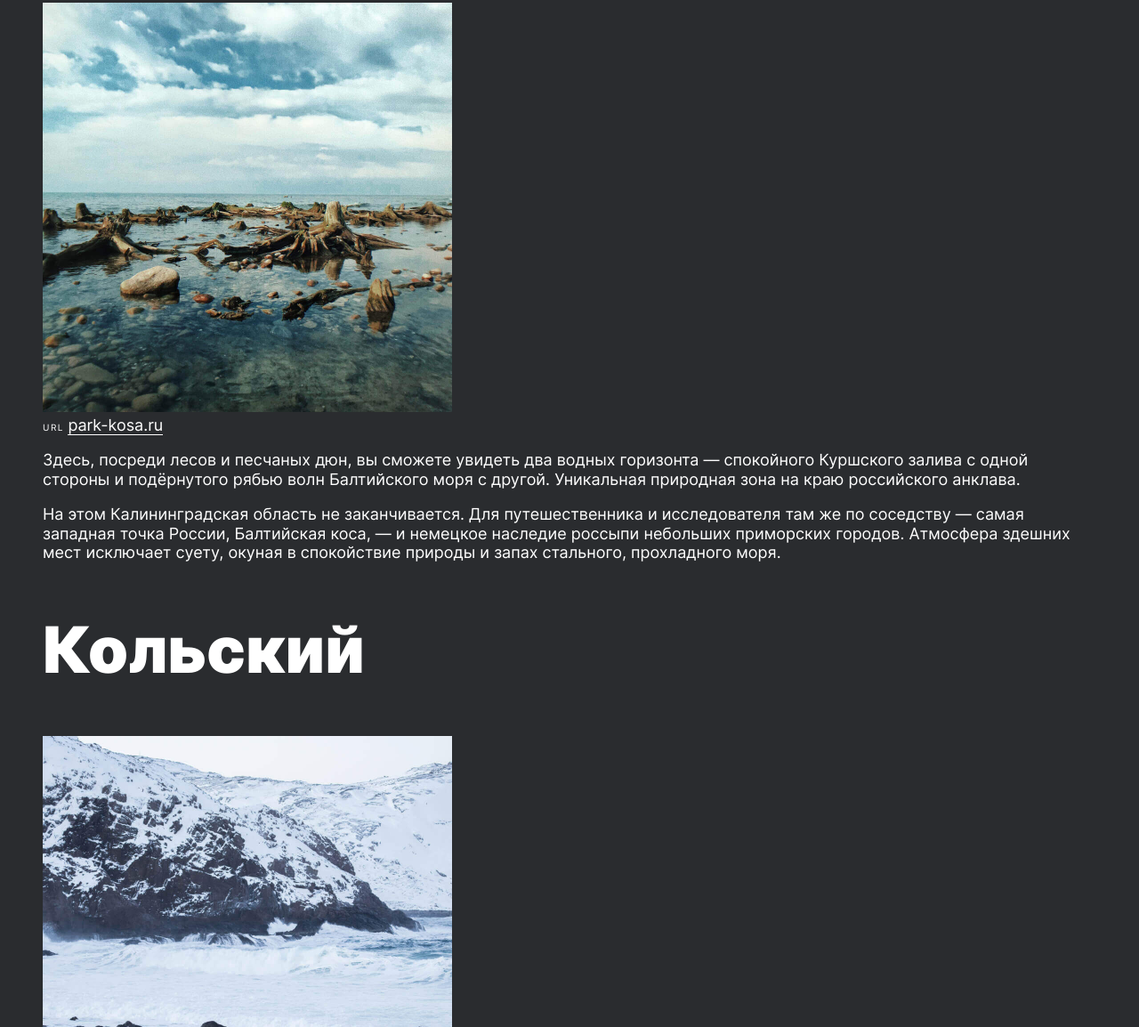
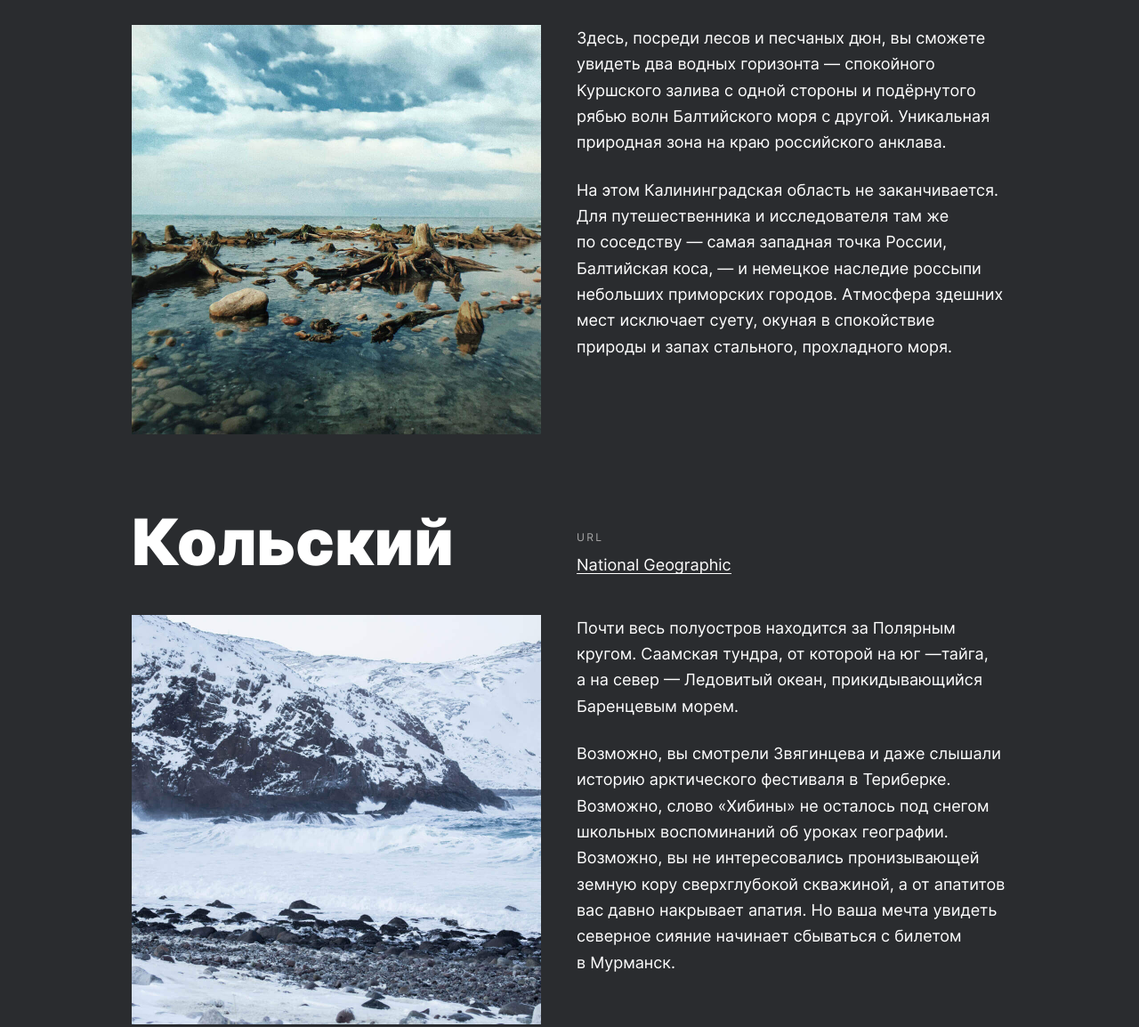
Before and after one commit to MarinaSirenko-git/russian-travel, a plain HTML site: page index.html in a window 1280 px wide. Shown: the part 2696-3850 px from the top of the page at 89% size. Drawn offline with Linux system fonts and the light colour scheme.

Commit message:
Added positioning for block: place

```diff
--- a/index.html
+++ b/index.html
@@ -73,7 +73,8 @@
           <span class="place__url-heading">URL</span>
           <a class="place__link" href="http://park-kosa.ru" target="_blank" rel="noopener noreferrer">park-kosa.ru</a>
         </div>
-        <p class="place__paragraph">
+        <div class="place__paragraph-wrap">
+          <p class="place__paragraph place__paragraph_top">
             Здесь, посреди лесов и&nbsp;песчаных дюн, вы&nbsp;сможете увидеть два водных горизонта&nbsp;&mdash;
             спокойного Куршского залива с&nbsp;одной стороны и&nbsp;подёрнутого рябью волн Балтийского моря с&nbsp;другой.
             Уникальная природная зона на&nbsp;краю российского анклава.
@@ -84,6 +85,7 @@
             россыпи небольших приморских городов. Атмосфера здешних мест исключает суету, окуная в&nbsp;спокойствие природы и&nbsp;запах
             стального, прохладного моря.
           </p>
+        </div>
       </article>
       <article class="place">
         <h2 class="place__title">Кольский</h2>
@@ -92,7 +94,8 @@
           <span class="place__url-heading">URL</span>
           <a class="place__link" href="https://yourshot.nationalgeographic.com/photos/?keywords=kolskiy" target="_blank" rel="noopener noreferrer">National Geographic</a>
         </div>
-        <p class="place__paragraph">
+        <div class="place__paragraph-wrap">
+          <p class="place__paragraph place__paragraph_top">
             Почти весь полуостров находится за&nbsp;Полярным кругом. Саамская тундра, от&nbsp;которой на&nbsp;юг&nbsp;&mdash;тайга,
             а&nbsp;на&nbsp;север&nbsp;&mdash; Ледовитый океан, прикидывающийся Баренцевым морем.
           </p>
@@ -103,6 +106,7 @@
             вас давно накрывает апатия. Но&nbsp;ваша мечта увидеть северное сияние начинает сбываться с&nbsp;билетом
             в&nbsp;Мурманск.
           </p>
+        </div>
       </article>
       <article class="place">
         <h2 class="place__title">Алтай</h2>
@@ -111,7 +115,8 @@
           <span class="place__url-heading">URL</span>
           <a class="place__link" href="https://www.facebook.com/vera.bashmakova/posts/10156011613718822" target="_blank" rel="noopener noreferrer">Facebook</a>
         </div>
-        <p class="place__paragraph">
+        <div class="place__paragraph-wrap">
+          <p class="place__paragraph place__paragraph_top">
             Алтай&nbsp;&mdash; одно из&nbsp;красивейших мест в&nbsp;России. В&nbsp;первую очередь из-за гор: если ехать вдоль
             хребта, вы&nbsp;увидите склоны, усыпанные соснами, горные реки и&nbsp;озёра. А&nbsp;если вы&nbsp;откроете в&nbsp;автомобиле
             окна, сможете познакомиться с&nbsp;невидимым чудом здешних мест&nbsp;&mdash; горным воздухом.
@@ -121,6 +126,7 @@
             флоры и&nbsp;фауны. По&nbsp;лесам Алтая бродят лоси, над хребтами летают орлы, а&nbsp;на&nbsp;равнинах пасутся косули.
             И&nbsp;знаменитые манулы&nbsp;&mdash; тоже обитатели Алтайского края.
           </p>
+        </div>
       </article>
       <article class="place">
         <h2 class="place__title">Зимний Байкал</h2>
@@ -129,7 +135,8 @@
           <span class="place__url-heading">URL</span>
           <a class="place__link" href="https://vk.com/baikalmile" target="_blank" rel="noopener noreferrer">https://vk.com/baikalmile</a>
         </div>
-        <p class="place__paragraph">
+        <div class="place__paragraph-wrap">
+          <p class="place__paragraph place__paragraph_top">
             Всем известен Байкал как крупнейшее озеро
             в&nbsp;мире. Многие также знают, что это самый большой источник пресной воды и&nbsp;одно из&nbsp;красивейших мест в&nbsp;России.
           </p>
@@ -137,6 +144,7 @@
             Конечно, это всё так. Но&nbsp;Байкал ещё идеальное место для соревнований по&nbsp;скийорингу. Это такой вид спорта, когда лыжник привязывает себя
             к&nbsp;мотоциклу, и&nbsp;тандем старается развить как можно б&oacute;льшую скорость на&nbsp;льду. В&nbsp;марте 2019 года на&nbsp;фестивале &laquo;Байкальская миля&raquo; был поставлен мировой рекорд&nbsp;&mdash; 197.011&nbsp;км/ч.
           </p>
+        </div>
       </article>
       <article class="place">
         <h2 class="place__title">Карелия</h2>
@@ -145,7 +153,8 @@
           <span class="place__url-heading">URL</span>
           <a class="place__link" href="http://vodlozero.ru/" target="_blank" rel="noopener noreferrer">http://vodlozero.ru/</a>
         </div>
-        <p class="place__paragraph">
+        <div class="place__paragraph-wrap">
+          <p class="place__paragraph place__paragraph_top">
             Сибирь заканчивается не&nbsp;на&nbsp;Урале, а&nbsp;в&nbsp;Карелии: образующая тайгу сибирская лиственница
             не&nbsp;растёт западнее Водлозера. Зато здесь она вымахивает на&nbsp;30&nbsp;метров&nbsp;&mdash; леса карельских
             национальных парков из-за непроходимых болот никогда не&nbsp;знали топора. Некоторым соснам уже больше чем полтысячелетия.
@@ -153,6 +162,7 @@
             на&nbsp;сотню километров не&nbsp;встретишь тропы. А&nbsp;на&nbsp;редких тропинках деревья в&nbsp;паре метров от&nbsp;земли
             помечены медвежьими когтями. Чтобы все знали, кто тут хозяин.
           </p>
+        </div>
       </article>
     </section>
     <section class="cover">
--- a/pages/style.css
+++ b/pages/style.css
@@ -29,6 +29,7 @@
   -moz-text-size-adjust: 100%;
   text-rendering: optimizeLegibility;
   max-width: 1280px;
+  min-width: 320px;
   width: 100%;
   padding-left: 48px;
   padding-right: 48px;
@@ -58,6 +59,7 @@
   color: #fff;
   text-decoration: none;
   position: relative;
+  transition: all 0.3s ease;
 }
 
 .logo__lang-link_active::after {
@@ -69,6 +71,10 @@
   position: absolute;
   top: 30px;
   left: 0;
+}
+
+.logo__lang-link:hover {
+  opacity: 0.8;
 }
 
 .lead {
@@ -152,6 +158,7 @@
   display: grid;
   grid-template-rows: repeat(3, auto);
   grid-template-columns: repeat(4, auto);
+  grid-auto-rows: 1fr;
   gap: 16px;
 }
 
@@ -160,34 +167,63 @@
   object-fit: cover;
 }
 
+.places {
+  max-width: 984px;
+  margin: 90px auto 90px;
+}
+
+.place {
+  display: grid;
+  grid-template-columns: repeat(2, minmax(min-content, max-content));
+  grid-template-rows: 1fr min-content;
+  gap: 40px;
+  grid-template-areas:
+      "title link"
+      "image paragraph";
+  margin-bottom: 80px;
+}
+
 .place__title {
   font-size: 72px;
   font-weight: 900;
-  line-height: 1.05;
+  line-height: 1.15;
   color: #fff;
   max-width: 460px;
+  grid-area: title;
+  margin: 0;
 }
 
 .place__image {
-  width: 460px;
-  height: 460px;
+  max-width: 460px;
+  width: 100%;
+  object-fit: cover;
+  grid-area: image;
+}
+
+.place__website {
+  grid-area: link;
+  display: inline-flex;
+  flex-direction: column;
+  align-items: flex-start;
+  align-self: self-end;
 }
 
 .place__url-heading {
-  font-size: 10px;
+  font-size: 12px;
   font-weight: 400;
   line-height: 1.4;
   text-transform: uppercase;
-  letter-spacing: 0.15em;
-  color: #fff;
+  letter-spacing: 0.2em;
+  color: #AAAAAA;
 }
 
 .place__link {
   font-size: 18px;
   font-weight: 400;
-  line-height: 1.2;
+  line-height: 1.85;
   color: #fff;
   text-decoration: none;
+  margin-top: 5px;
   transition: all 0.3s ease;
   position: relative;
 }
@@ -199,7 +235,7 @@
   display: block;
   background-color: #FFF;
   position: absolute;
-  top: 21px;
+  top: 26px;
   left: 0;
 }
 
@@ -207,11 +243,20 @@
   opacity: 0.8;
 }
 
+.place__paragraph-wrap {
+  grid-area: paragraph;
+}
+
 .place__paragraph {
   font-size: 18px;
   font-weight: 400;
-  line-height: 1.2;
+  line-height: 1.63;
   color: #fff;
+  margin: 0;
+}
+
+.place__paragraph_top {
+  margin-bottom: 24px;
 }
 
 .cover {
@@ -269,7 +314,7 @@
   justify-content: space-between;
   align-items: center;
   padding-bottom: 24px;
-  margin-top: 90px;
+  margin-top: 80px;
 }
 
 .footer__nav {
```
Also changed, not shown: images/lead-polka.jpg. Lines whose indentation alone changed are shown as unchanged.
